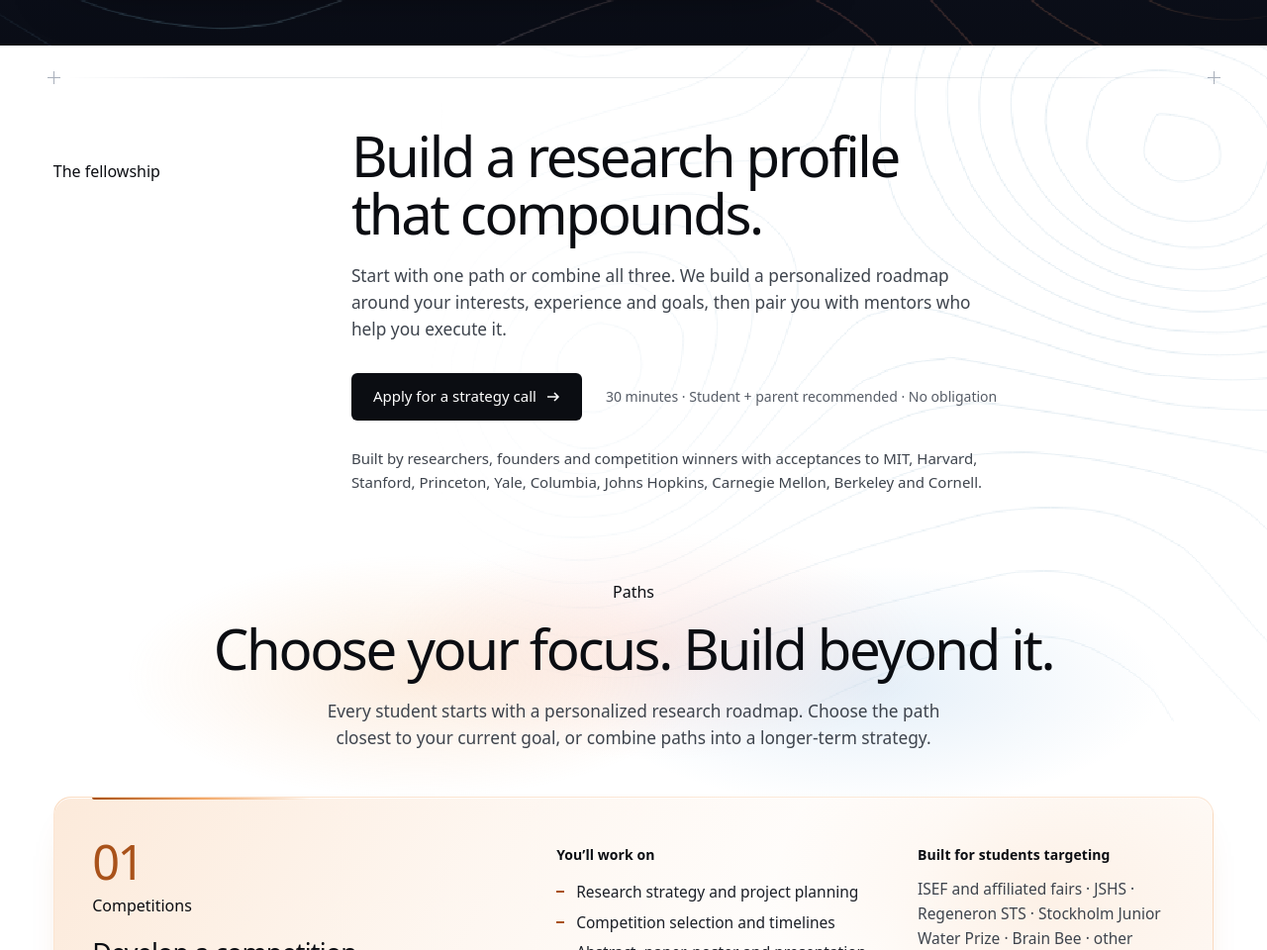
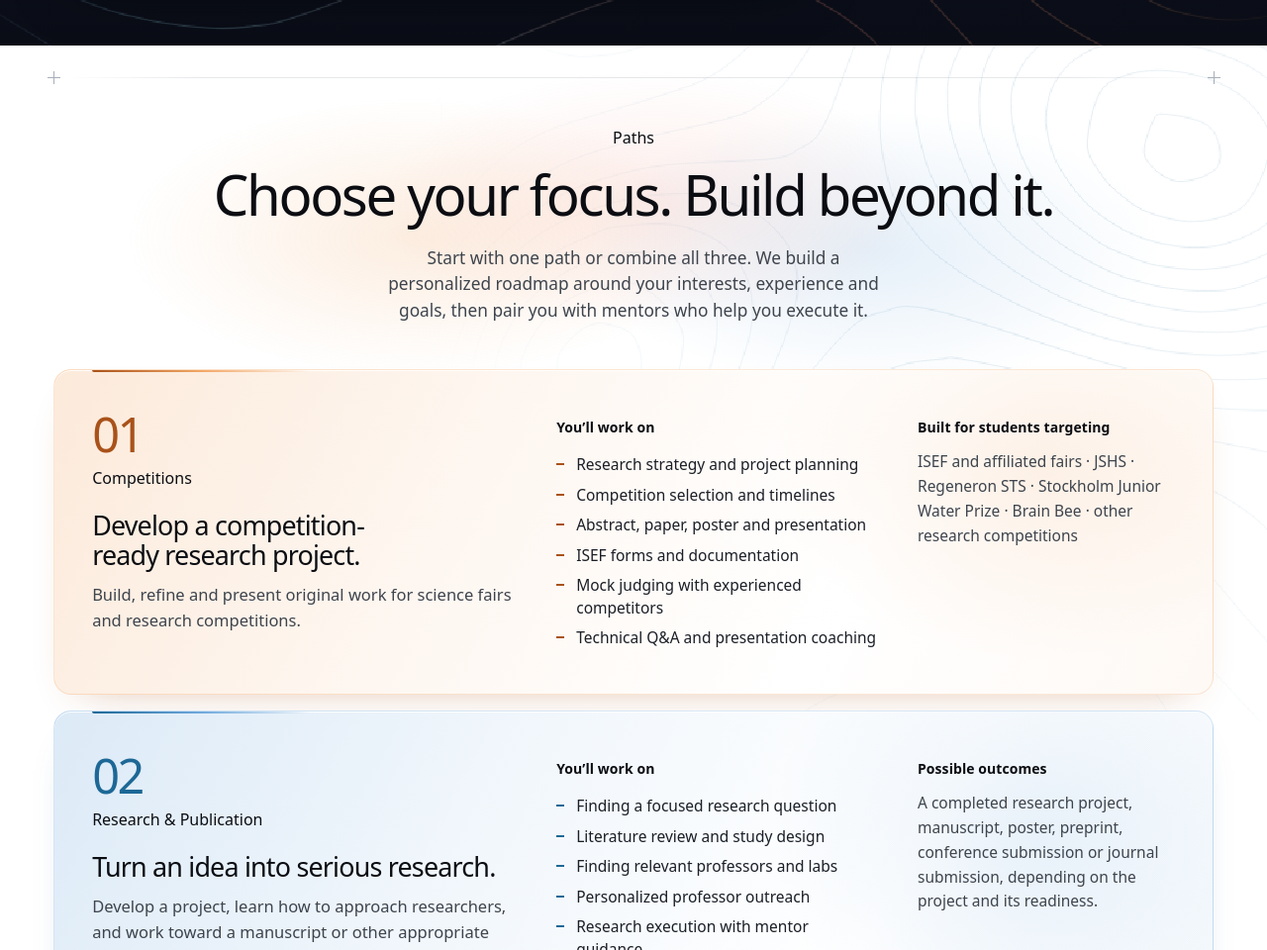
Before and after one commit to ShadowCoder1/everest-scholars-site, a plain HTML site: page index.html in a window 1280 px wide. Shown: the part 2640-3600 px from the top of the page at 99% size. Drawn offline with Linux system fonts and the light colour scheme; a web font is replaced by a local one.

Commit message:
Remove fellowship intro; Paths header takes its copy

```diff
--- a/index.html
+++ b/index.html
@@ -214,7 +214,7 @@ html{scroll-behavior:smooth}
 #es .es-fx-cred{grid-column:4/12;margin-top:26px;max-width:44em;font-size:15px;line-height:1.6;color:var(--ink-2);text-wrap:pretty}
 
 
-#es .es-pth-head{margin-top:clamp(72px,7vw,104px)}
+#es .es-pth-head{margin-top:0}
 #es .es-pth{--acc:var(--glow);--acc-ink:var(--glow-ink);position:relative;display:grid;grid-template-columns:repeat(12,minmax(0,1fr));column-gap:var(--gap);padding:clamp(32px,3.2vw,44px) 0;border-top:1px solid var(--line-2);grid-template-rows:auto 1fr}
 #es #es-p-publication{--acc:var(--glacier);--acc-ink:var(--glacier-ink)}
 #es #es-p-programs{--acc:var(--rose);--acc-ink:var(--rose-ink)}
@@ -836,6 +836,7 @@ html{scroll-behavior:smooth}
   #es .es-pth::before{left:20px}
   #es .es-pth+.es-pth{margin-top:12px}
 }
+#es .es-pth-head .es-sub{text-wrap:balance;max-width:38em}
 </style>
 
 <div id="es">
@@ -992,21 +993,10 @@ html{scroll-behavior:smooth}
 
 <section class="es-sec es-light es-fx es-topo es-reg" id="es-paths" data-tone="light">
   <div class="es-wrap">
-    <div class="es-grid es-head es-fx-intro">
-      <p class="es-label">The fellowship</p>
-      <h2>Build a research profile that compounds.</h2>
-      <p class="es-sub es-sub-w">Start with one path or combine all three. We build a personalized roadmap around your interests, experience and goals, then pair you with mentors who help you execute&nbsp;it.</p>
-      <div class="es-fx-act">
-        <a class="es-btn es-btn-ink" href="#es-apply">Apply for a strategy call<svg viewBox="0 0 14 14" fill="none" aria-hidden="true"><path d="M1 7h11M8 3l4 4-4 4" stroke="currentColor" stroke-width="1.5"/></svg></a>
-        <p class="es-fx-meta"><span class="es-nw">30 minutes</span> · <span class="es-nw">Student + parent recommended</span> · <span class="es-nw">No obligation</span></p>
-      </div>
-      <p class="es-fx-cred">Built by researchers, founders and competition winners with acceptances to MIT, Harvard, Stanford, Princeton, Yale, Columbia, Johns Hopkins, Carnegie Mellon, Berkeley and&nbsp;Cornell.</p>
-    </div>
-
     <div class="es-grid es-head es-head-c es-pth-head">
       <p class="es-label">Paths</p>
       <h2>Choose your focus. Build beyond&nbsp;it.</h2>
-      <p class="es-sub es-sub-w">Every student starts with a personalized research roadmap. Choose the path closest to your current goal, or combine paths into a longer-term&nbsp;strategy.</p>
+      <p class="es-sub es-sub-w">Start with one path or combine all three. We build a personalized roadmap around your interests, experience and goals, then pair you with mentors who help you execute&nbsp;it.</p>
     </div>
 
     <article class="es-pth" id="es-p-competitions">
```
